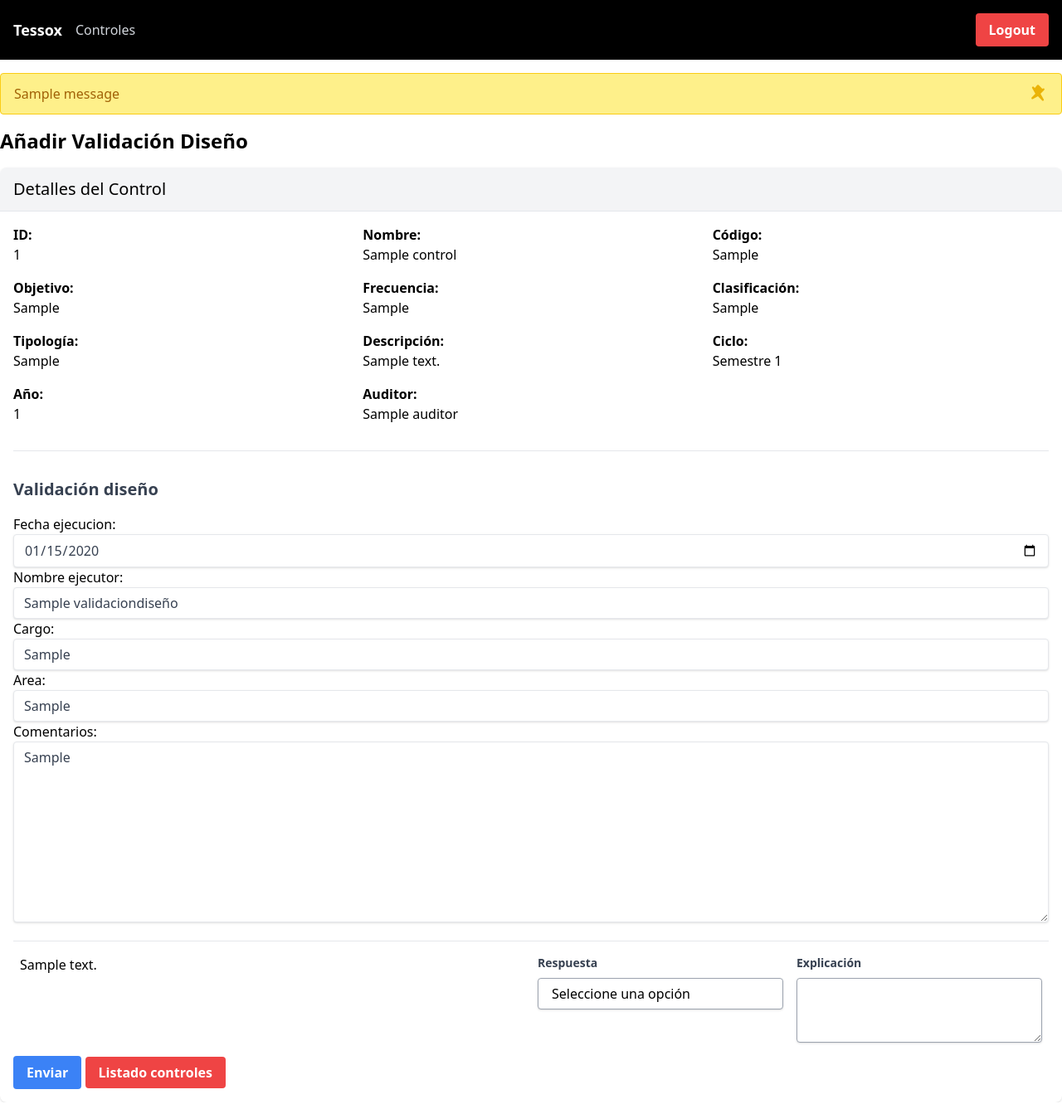
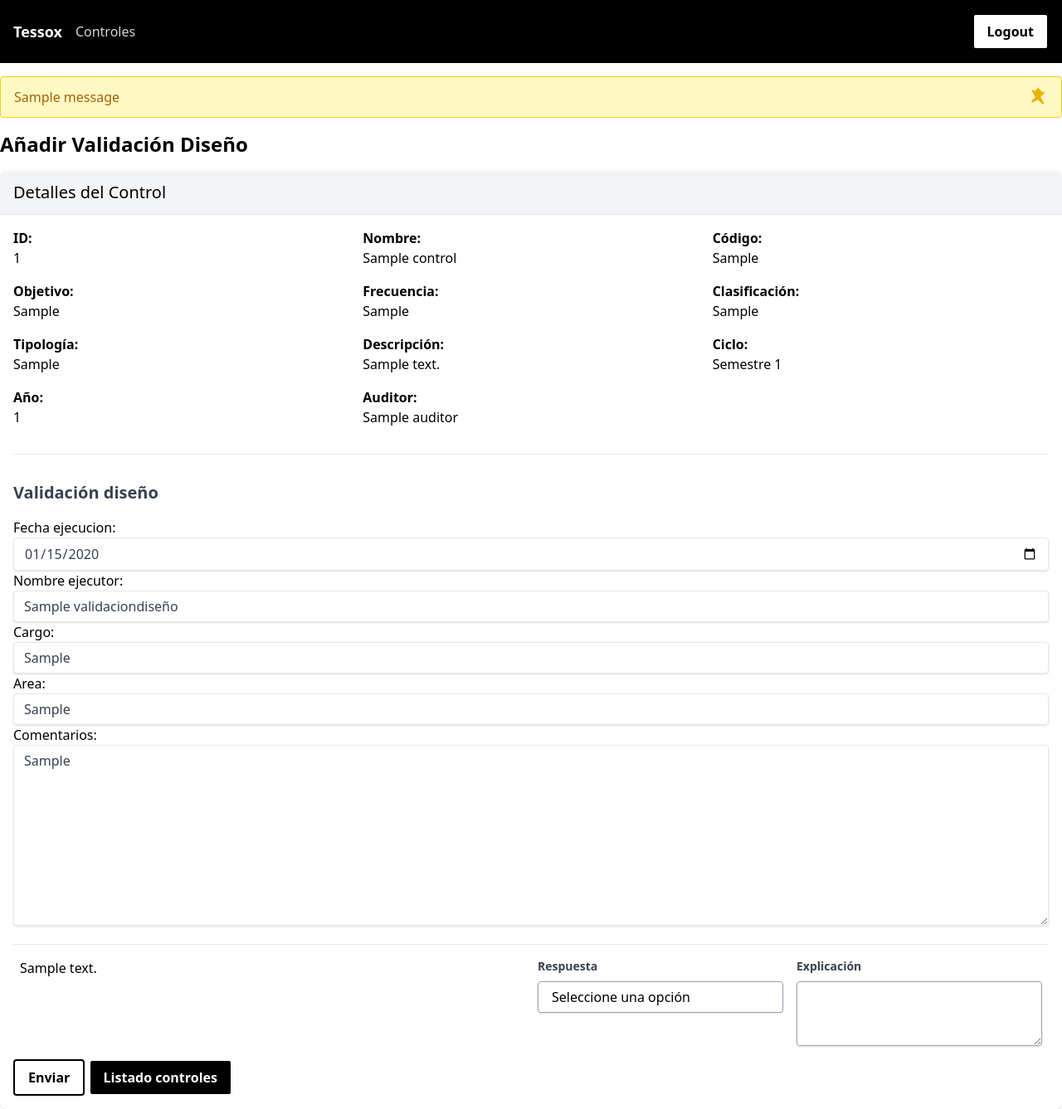
Before and after one commit to JuanPabaz/prueba-talentob, a Django app: page /control/add_validacion_diseno/1 in a window 1280 px wide. Shown: the whole page at 83% size. Run offline with Django 5.2, Linux system fonts and the light colour scheme; a user stored in the database is signed in; tables that the repository leaves empty hold one stand-in row (values such as "Sample post"); one stand-in notice (Sample message) is shown; some libraries are stand-ins or nearby versions.

Commit message:
feat: add closeMessage function and change buttons

```diff
--- a/auditoria/control/templates/control/add_encabezado_control.html
+++ b/auditoria/control/templates/control/add_encabezado_control.html
@@ -67,7 +67,8 @@
                             {{ form.as_p }}
                         </div>
 
-                        <button type="submit" class="bg-blue-500 hover:bg-blue-700 text-white font-bold py-2 px-4 rounded">Enviar</button>
+                        <button type="submit" class="border-solid border-2 border-black text-black font-bold py-2 px-4 rounded inline-block hover:bg-black hover:text-white hover:border-white">Enviar</button>
+                        <a href="{% url 'control_list' %}" class="border-solid border-2 border-white text-white font-bold py-2 px-4 rounded inline-block bg-black hover:bg-white hover:text-black hover:border-black">Listado controles</a>
                     </form>
                 </div>
             </div>
--- a/auditoria/control/templates/control/add_validacion_diseño.html
+++ b/auditoria/control/templates/control/add_validacion_diseño.html
@@ -90,8 +90,8 @@
                             {% endfor %}
                         </div>
 
-                        <button type="submit" class="bg-blue-500 hover:bg-blue-700 text-white font-bold py-2 px-4 rounded">Enviar</button>
-                        <a href="{% url 'control_list' %}" class="bg-red-500 hover:bg-red-700 text-white font-bold py-2 px-4 rounded">Listado controles</a>
+                        <button type="submit" class="border-solid border-2 border-black text-black font-bold py-2 px-4 rounded inline-block hover:bg-black hover:text-white hover:border-white">Enviar</button>
+                        <a href="{% url 'control_list' %}" class="border-solid border-2 border-white text-white font-bold py-2 px-4 rounded inline-block bg-black hover:bg-white hover:text-black hover:border-black">Listado controles</a>
                     </form>
                 </div>
             </div>
--- a/auditoria/control/templates/control/base.html
+++ b/auditoria/control/templates/control/base.html
@@ -5,15 +5,21 @@
     <meta name="viewport" content="width=device-width, initial-scale=1">
     <title>Prueba Talento B</title>
     <script src="https://cdn.tailwindcss.com"></script>
+    <script>
+      function closeMessage(event) {
+          const messageBox = event.target.closest('.message-box');
+          messageBox.classList.add('hidden');  // Ocultar el cuadro de mensaje
+      }
+    </script>
   </head>
   <body>
     {% include 'control/navbar.html' %}
     <div class="container mx-auto mt-4">
       {% if messages %}
         {% for message in messages %}
-          <div class="bg-yellow-200 border border-yellow-400 text-yellow-700 px-4 py-3 rounded relative" role="alert">
-            <span class="block sm:inline">{{ message }}</span>
-            <span class="absolute top-0 bottom-0 right-0 px-4 py-3">
+            <div class="message-box bg-yellow-100 border border-yellow-400 text-yellow-700 px-4 py-3 rounded relative mb-4" role="alert">
+                {{ message }}
+                <span class="absolute top-0 bottom-0 right-0 px-4 py-3 cursor-pointer" onclick="closeMessage(event)">
                     <svg class="fill-current h-6 w-6 text-yellow-500" role="button" xmlns="http://www.w3.org/2000/svg" viewBox="0 0 20 20">
                         <title>Close</title>
                         <path d="M14.348 5.652a.5.5 0 000-.708L10.707 1.302a1 1 0 00-1.414 0L5.652 5.652a.5.5 0 000 .708l4.241 4.241a.5.5 0 00.708 0l4.241-4.241zM10 7.414L5.759 3.173a1 1 0 10-1.414 1.414L7.414 10l-3.707 3.707a1 1 0 001.414 1.414L10 12.586l4.241 4.241a1 1 0 001.414-1.414L12.586 10l3.707-3.707a1 1 0 10-1.414-1.414L10 7.414z" />
--- a/auditoria/control/templates/control/control_by_id.html
+++ b/auditoria/control/templates/control/control_by_id.html
@@ -53,7 +53,7 @@
             </div>
         </div>
         <br>
-        <a href="{% url 'control_list' %}" class="bg-blue-500 hover:bg-blue-700 text-white font-bold py-2 px-4 rounded mt-4">Listado controles</a>
+        <a href="{% url 'control_list' %}" class="border-solid border-2 border-white text-white font-bold py-2 px-4 rounded inline-block bg-black hover:bg-white hover:text-black hover:border-black">Listado controles</a>
 
     {% else %}
         <h1 class="text-2xl font-bold">Necesitas autenticarte antes de ingresar a esta página</h1>
--- a/auditoria/control/templates/control/navbar.html
+++ b/auditoria/control/templates/control/navbar.html
@@ -13,9 +13,9 @@
     <div class="hidden lg:flex lg:items-center lg:w-auto" id="navbar-content">
       <form class="flex space-x-4 mt-4 lg:mt-0">
           {% if user.is_authenticated %}
-          <a class="bg-red-500 hover:bg-red-700 text-white font-bold py-2 px-4 rounded" href="{% url 'logout_user' %}">Logout</a>
+          <a href="{% url 'login_user' %}" class="border-solid border-2 border-black text-black font-bold py-2 px-4 rounded inline-block bg-white hover:bg-black hover:text-white hover:border-white">Logout</a>
         {% else %}
-          <a class="bg-blue-500 hover:bg-blue-700 text-white font-bold py-2 px-4 rounded" href="{% url 'login_user' %}">Login</a>
+        <a href="{% url 'login_user' %}" class="border-solid border-2 border-black text-black font-bold py-2 px-4 rounded inline-block bg-white hover:bg-black hover:text-white hover:border-white">Login</a>
         {% endif %}
       </form>
     </div>
```
Also changed, not shown: auditoria/authentication/templates/authenticate/login.html (+12 -7 lines), auditoria/control/templates/control/control_list.html (+9 -4 lines). Lines whose indentation alone changed are shown as unchanged.
